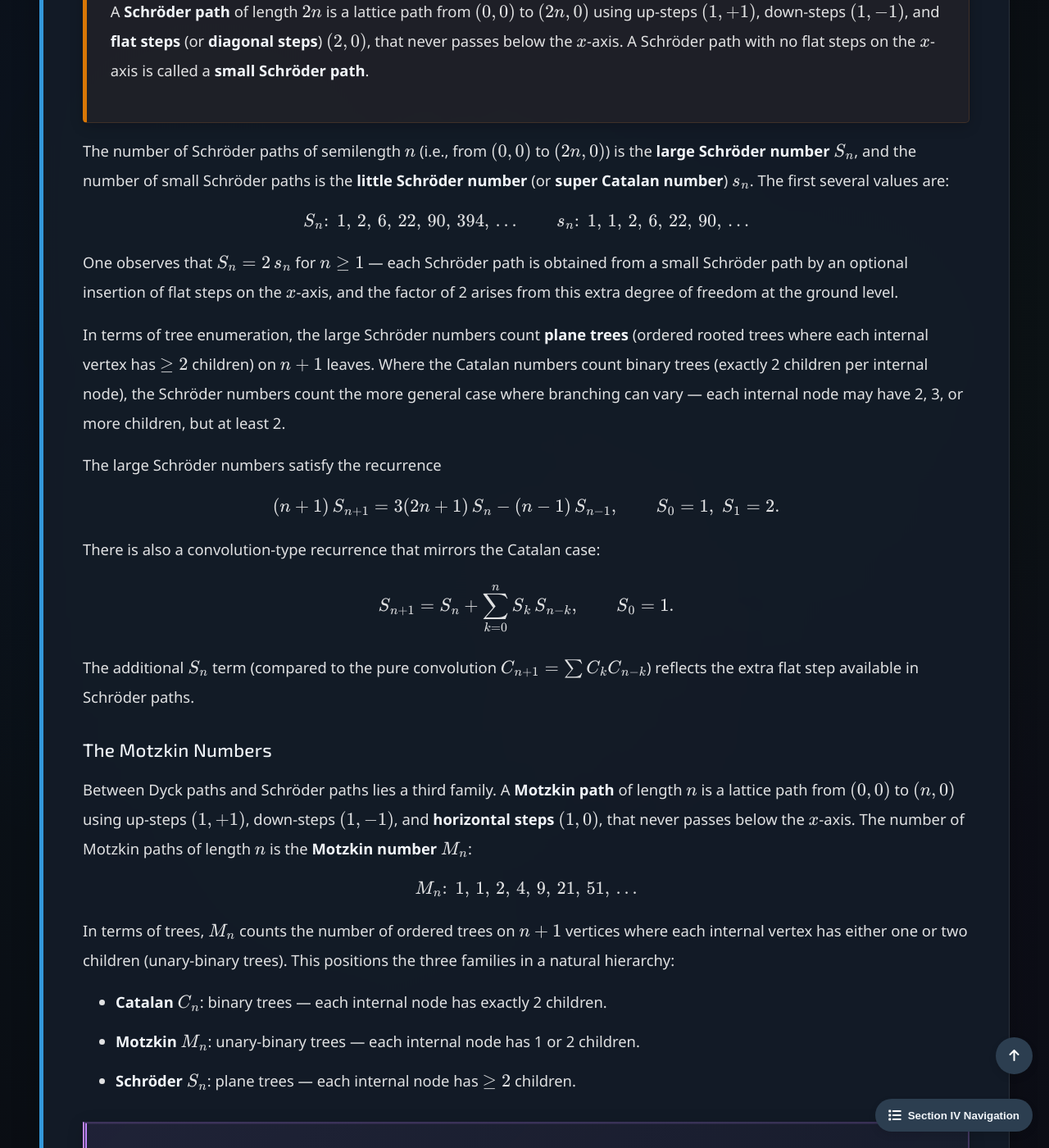
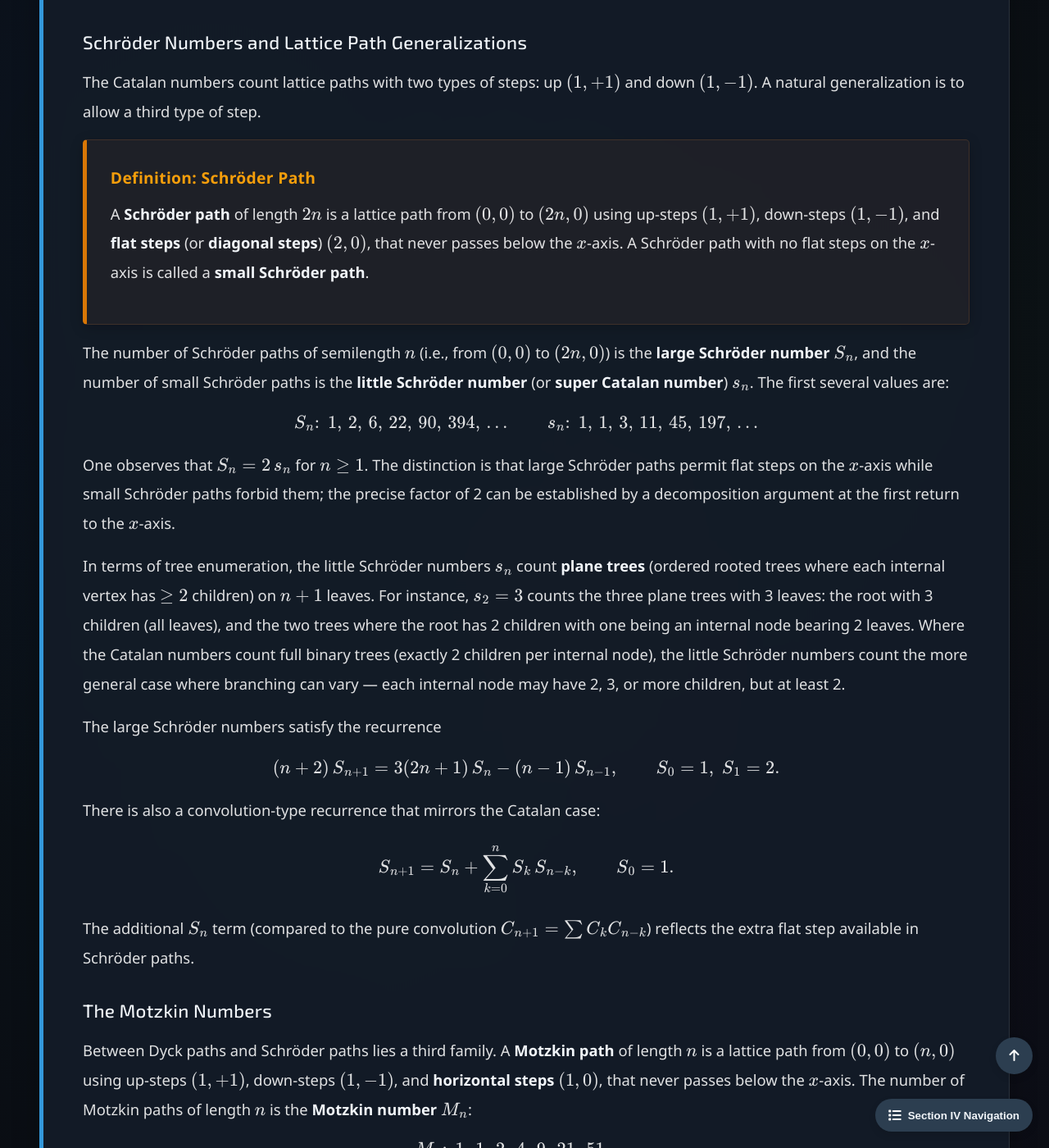
Before and after one commit to Yusukey01/yusukey01.github.io, a Jekyll site: the page built from Mathematics/Discrete/trees_and_enumeration.html, in a window 1280 px wide and 1400 px high, scrolled down 12952 px. Shown: the whole window at 82% size. Built offline with Jekyll 4.4.1, drawn with Linux system fonts in a browser that asks for light colours; some of the changed text lies outside the part shown.

Commit message:
fixed wrong explanations

```diff
--- a/Mathematics/Discrete/trees_and_enumeration.html
+++ b/Mathematics/Discrete/trees_and_enumeration.html
@@ -107,10 +107,13 @@ uses_python: false
                 </div>
 
                 <p>
-                    A binary tree is called <strong>balanced</strong> if for every vertex, the heights of its left and right
-                    subtrees differ by at most one. A balanced binary tree on \(n\) vertices has height
-                    \(\Theta(\log n)\), since at depth \(d\) there are at most \(2^d\) vertices, giving
-                    \(n \leq 2^{h+1} - 1\) and hence \(h \geq \lceil \log_2(n+1) \rceil - 1\).
+                    A binary tree is called <strong>height-balanced</strong> (or <strong>AVL-balanced</strong>) if for
+                    every vertex, the heights of its left and right subtrees differ by at most one. A height-balanced
+                    binary tree on \(n\) vertices has height \(\Theta(\log n)\): the lower bound
+                    \(h \geq \lceil \log_2(n+1) \rceil - 1\) follows because at depth \(d\) there are at most
+                    \(2^d\) vertices (giving \(n \leq 2^{h+1} - 1\)), and the upper bound \(h = O(\log n)\)
+                    follows from the balance condition, which forces the number of vertices to grow at least
+                    exponentially with height.
                 </p>
 
                 <h3>Spanning Trees</h3>
@@ -483,12 +486,19 @@ uses_python: false
                 </div>
 
                 <p>
-                    <strong>Bijection: binary trees \(\leftrightarrow\) Dyck paths.</strong> Given a binary tree on
-                    \(n\) nodes, perform a depth-first traversal. Each time we descend to a child, record an up-step;
-                    each time we backtrack to a parent, record a down-step. The resulting sequence has \(n\) up-steps
-                    and \(n\) down-steps (each edge is traversed once in each direction), and the path never goes below
-                    the \(x\)-axis because we never backtrack past the root. This map is reversible: a Dyck path
-                    uniquely reconstructs the tree.
+                    <strong>Bijection: binary trees \(\leftrightarrow\) Dyck paths.</strong> We define a recursive
+                    encoding. Given a binary tree \(T\) on \(n\) nodes with root \(r\), left subtree \(L\), and
+                    right subtree \(R\), encode \(T\) as
+                    \[
+                    \texttt{encode}(T) = \text{"("} \;\cdot\; \texttt{encode}(L) \;\cdot\; \text{")"} \;\cdot\; \texttt{encode}(R),
+                    \]
+                    with the empty tree mapping to the empty string. Each node contributes exactly one "(" and one ")",
+                    so the result is a string of length \(2n\). Interpreting "(" as an up-step and ")" as a down-step
+                    yields a Dyck path of semilength \(n\): the path never dips below the \(x\)-axis because at
+                    every prefix, the recursive nesting ensures that the number of opening parentheses is at least
+                    the number of closing parentheses. The encoding is invertible: scanning the string from left to
+                    right, the first "(" corresponds to the root, the balanced substring immediately following it
+                    encodes \(L\), the matching ")" closes the root, and the remaining substring encodes \(R\).
                 </p>
 
                 <p>
@@ -563,25 +573,29 @@ uses_python: false
                     The first several values are:
                     \[
                     S_n \colon \; 1,\, 2,\, 6,\, 22,\, 90,\, 394,\, \ldots \qquad
-                    s_n \colon \; 1,\, 1,\, 2,\, 6,\, 22,\, 90,\, \ldots
+                    s_n \colon \; 1,\, 1,\, 3,\, 11,\, 45,\, 197,\, \ldots
                     \]
-                    One observes that \(S_n = 2\, s_n\) for \(n \geq 1\) — each Schröder path is obtained from a
-                    small Schröder path by an optional insertion of flat steps on the \(x\)-axis, and the factor of
-                    2 arises from this extra degree of freedom at the ground level.
+                    One observes that \(S_n = 2\, s_n\) for \(n \geq 1\). The distinction is that large
+                    Schröder paths permit flat steps on the \(x\)-axis while small Schröder paths forbid them;
+                    the precise factor of 2 can be established by a decomposition argument at the first return
+                    to the \(x\)-axis.
                 </p>
 
                 <p>
-                    In terms of tree enumeration, the large Schröder numbers count <strong>plane trees</strong>
+                    In terms of tree enumeration, the little Schröder numbers \(s_n\) count <strong>plane trees</strong>
                     (ordered rooted trees where each internal vertex has \(\geq 2\) children) on \(n + 1\) leaves.
-                    Where the Catalan numbers count binary trees (exactly 2 children per internal node), the Schröder
-                    numbers count the more general case where branching can vary — each internal node may have 2, 3,
-                    or more children, but at least 2.
+                    For instance, \(s_2 = 3\) counts the three plane trees with 3 leaves: the root with 3
+                    children (all leaves), and the two trees where the root has 2 children with one being an
+                    internal node bearing 2 leaves. Where the Catalan numbers count full binary trees
+                    (exactly 2 children per internal node), the little Schröder numbers count the more general
+                    case where branching can vary — each internal node may have 2, 3, or more children,
+                    but at least 2.
                 </p>
 
                 <p>
                     The large Schröder numbers satisfy the recurrence
                     \[
-                    (n+1)\, S_{n+1} = 3(2n+1)\, S_n - (n-1)\, S_{n-1}, \qquad S_0 = 1,\; S_1 = 2.
+                    (n+2)\, S_{n+1} = 3(2n+1)\, S_n - (n-1)\, S_{n-1}, \qquad S_0 = 1,\; S_1 = 2.
                     \]
                     There is also a convolution-type recurrence that mirrors the Catalan case:
                     \[
@@ -608,9 +622,12 @@ uses_python: false
                 </p>
 
                 <ul style="padding-left: 40px;">
-                    <li><strong>Catalan</strong> \(C_n\): binary trees — each internal node has exactly 2 children.</li>
-                    <li><strong>Motzkin</strong> \(M_n\): unary-binary trees — each internal node has 1 or 2 children.</li>
-                    <li><strong>Schröder</strong> \(S_n\): plane trees — each internal node has \(\geq 2\) children.</li>
+                    <li><strong>Catalan</strong> \(C_n\): full binary trees — each internal node has exactly 2 children
+                        (\(n\) internal nodes, \(n+1\) leaves).</li>
+                    <li><strong>Motzkin</strong> \(M_n\): unary-binary trees — each internal node has 1 or 2 children
+                        (\(n\) edges).</li>
+                    <li><strong>Little Schröder</strong> \(s_n\): plane trees — each internal node has \(\geq 2\) children
+                        (\(n+1\) leaves).</li>
                 </ul>
 
                 <div class="insight-box">
@@ -674,7 +691,7 @@ uses_python: false
                 </p>
                 <ol style="padding-left: 40px;">
                     <li>Find the leaf with the <em>smallest</em> label. Call it \(\ell\).</li>
-                    <li>Record the label of the neighbor of \(\ell\) (i.e., the parent of \(\ell\) in any rooting).
+                    <li>Record the label of the unique neighbor of \(\ell\).
                         This is the first entry \(a_1\) of the Prüfer sequence.</li>
                     <li>Remove \(\ell\) and its incident edge from \(T\).</li>
                     <li>Repeat steps 1-3 on the resulting tree with \(n - 1\) vertices, recording \(a_2\), then
@@ -702,11 +719,11 @@ uses_python: false
                         Neighbor of \(2\) is \(1\). Record \(a_3 = 1\). Remove vertex \(2\).
                     </p>
                     <p>
-                        <strong>Step 4.</strong> Leaves: \(\{6\}\). Smallest leaf: \(6\).
-                        Neighbor of \(6\) is \(3\). Record \(a_4 = 3\). Remove vertex \(6\).
+                        <strong>Step 4.</strong> Leaves: \(\{1, 6\}\). Smallest leaf: \(1\).
+                        Neighbor of \(1\) is \(3\). Record \(a_4 = 3\). Remove vertex \(1\).
                     </p>
                     <p>
-                        Remaining vertices: \(\{1, 3\}\). The Prüfer sequence is \((2, 2, 1, 3)\).
+                        Remaining vertices: \(\{3, 6\}\). The Prüfer sequence is \((2, 2, 1, 3)\).
                     </p>
                 </div>
 
```
